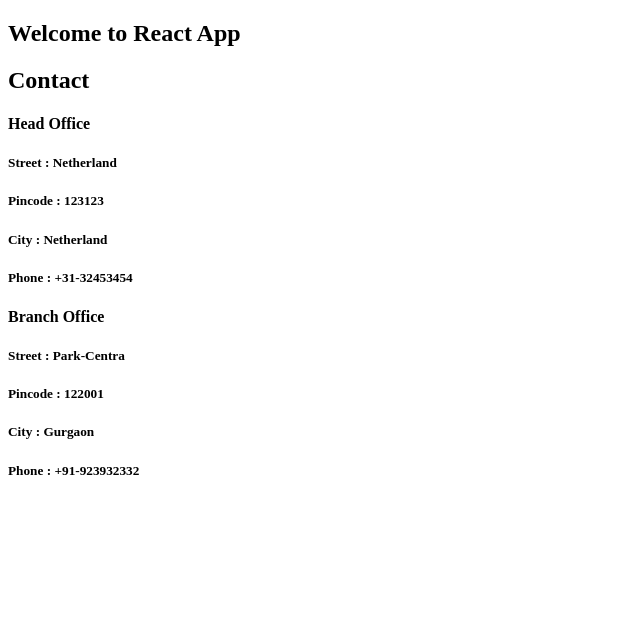
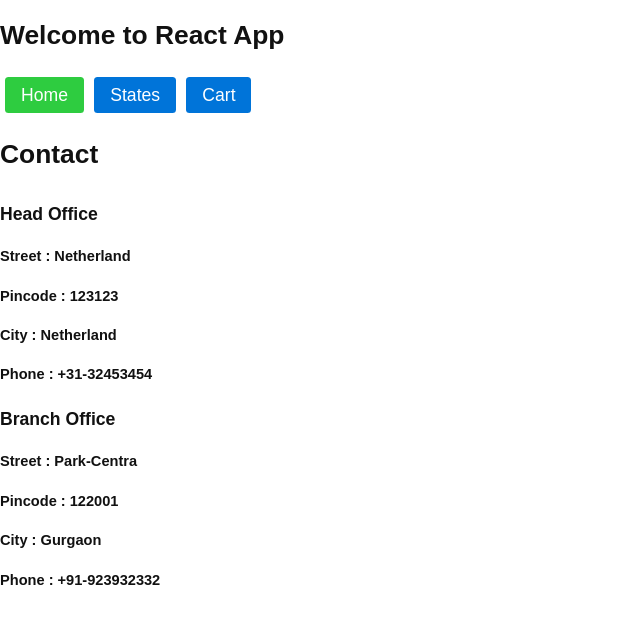
Before and after one commit to chandaku/react-workshop, a React app: page / in a window 1280 px wide. Shown: the top 624 px of the page, without its empty margins (0-640 px from the left). Built offline with nearby package versions, Linux system fonts and the light colour scheme.

Commit message:
NavLink and StyleAddtion

```diff
--- a/src/app/App.js
+++ b/src/app/App.js
@@ -1,6 +1,8 @@
 import React from "react";
 import Routes from './Routes';
-import Contacts from './components/common/Contact'
+import Contacts from './components/common/Contact';
+
+import Header from "./components/common/Header"
 
 export default class App extends React.Component {
 
@@ -9,6 +11,7 @@ export default class App extends React.Component {
         return (
             <div>
                 <h2>Welcome to React App</h2>
+                <Header/>
             {this.props.children}
 
             </div>
--- /dev/null
+++ b/src/app/components/common/Header.js
@@ -0,0 +1,49 @@
+
+import React, {Component} from "react";
+import PropTypes from "prop-types";
+import { NavLink } from "react-router-dom";
+
+export default class Header extends Component {
+    constructor(props) {
+        super(props);
+    }
+
+    componentDidMount() {
+
+    }
+
+    render() {
+        return (
+            <div>
+                <NavLink to=""
+                    exact
+                    className="button"
+                    activeClassName="success">
+                    Home
+                    </NavLink>
+
+                <NavLink to="/states"
+                    className="button"
+                    activeClassName ="success">
+                    States
+                </NavLink>
+
+                <NavLink to="/cart"
+                    className="button"
+                    activeClassName ="success">
+                    Cart
+                </NavLink>
+
+                    </div>
+        )
+    }
+}
+
+
+Header.defaultProps = {
+
+}
+
+Header.propTypes = {
+
+}
--- a/src/app/components/common/Home.js
+++ b/src/app/components/common/Home.js
@@ -1,6 +1,7 @@
 
 import React, {Component} from "react";
 import PropTypes from "prop-types";
+
 
 export default class Home extends Component {
     constructor(props) {
@@ -14,7 +15,7 @@ export default class Home extends Component {
     render() {
         return (
             <div>
-            <h2>Home</h2>
+
             </div>
         )
     }
--- a/src/index.html
+++ b/src/index.html
@@ -5,7 +5,9 @@
     <meta name="viewport" content="width=device-width, initial-scale=1.0">
     <meta http-equiv="X-UA-Compatible" content="ie=edge">
     <title>React App</title>
+    <link rel="stylesheet" href="/assets/styles.css" />
 </head>
+
 <body>
 
     <div id="root">
```
